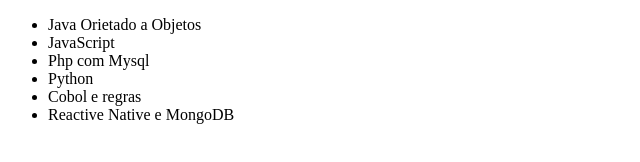
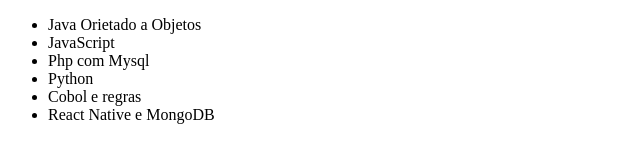
Before and after one commit to Sandro0330/CursoGitAlura, a plain HTML site: page index.html in a window 1280 px wide. Shown: the full height of the page, 0-640 px from the left. Drawn offline with Linux system fonts and the light colour scheme.

Commit message:
Revisando nome do curso de React

```diff
--- a/index.html
+++ b/index.html
@@ -13,7 +13,7 @@
 			<li>Php com Mysql </li>
 			<li>Python</li>
 			<li>Cobol e regras</li>
-			<li>Reactive Native e MongoDB</li>
+			<li>React Native e MongoDB</li>
 		</ul>
 	</body>
 
```
